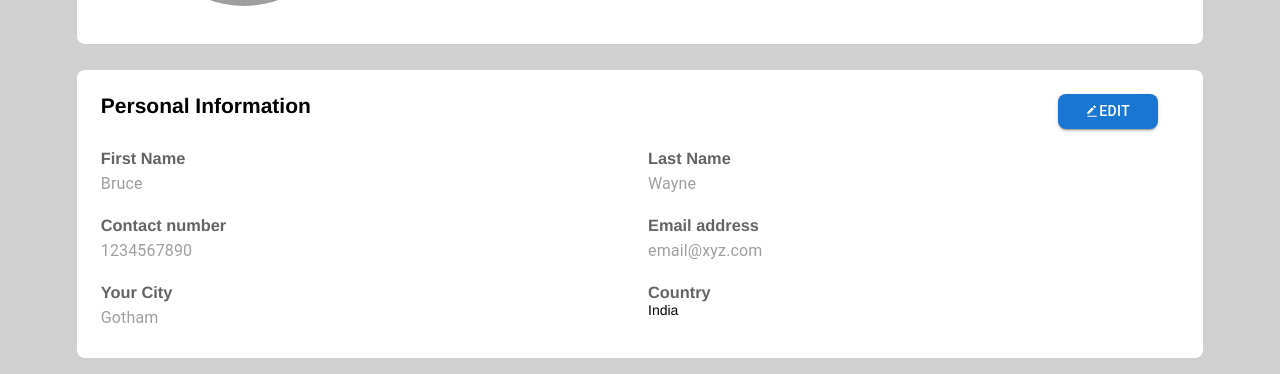
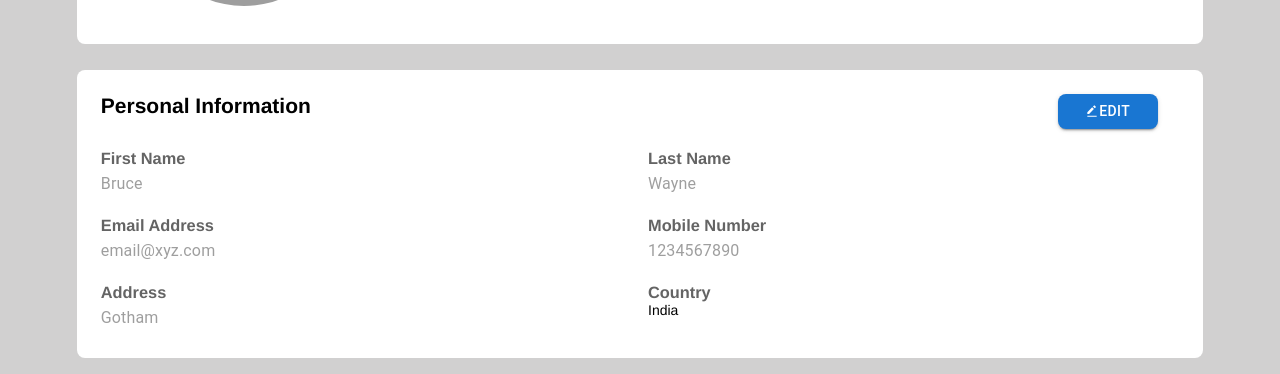
Before and after one commit to rahuljadav21/safarsujhao, a React (Create React App) app in the folder frontend/: page /dashboard in a window 1280 px wide. Shown: the part 426-800 px from the top of the page. Built offline with nearby package versions, Linux system fonts and the light colour scheme; no server answers; grey boxes are pictures that could not be loaded.

Commit message:
made changes to deshboad edit button

```diff
--- a/frontend/src/components/DestinationPhotos/DestinationPhotos.jsx
+++ b/frontend/src/components/DestinationPhotos/DestinationPhotos.jsx
@@ -7,10 +7,10 @@ function DestinationPhotos(props) {
     console.log(props)
     const renderPhotos = () =>{
         if(props.images){
-          props.images.map((e)=>{
+          props.images.map((e) => {
             slides.push(
             <swiper-slide>
-                    <img style={{width:"100%",height:"100%",objectFit:"cover"}} src= {e.url} />
+                    <img style={{width:"100%",height:"100%",objectFit:"cover"}} src= {e.url} alt={e.alt} />
             </swiper-slide>
             )
           })
--- a/frontend/src/pages/Contact/ContactUs.jsx
+++ b/frontend/src/pages/Contact/ContactUs.jsx
@@ -12,7 +12,7 @@ function ContactUs() {
             className="formBackground"
         >
             <div className='mainForm'>
-                <div className='space'></div>
+                <div>
                     <div className='formHead'>
                         <h1 className='formHeading'> Get in Touch </h1>
                         <p> We will answer your issues shorlty </p>
@@ -36,7 +36,6 @@ function ContactUs() {
                             label="Describe Your Issue"
                             multiline
                             rows={4}
-                        maxRows={4}
                             required
                         />
                         <Button variant="contained"
@@ -47,6 +46,7 @@ function ContactUs() {
                         </Button>
                     </Box>
                 </div>
+            </div>
         </Box>
     )
 }
--- a/frontend/src/pages/Deshboard/Dashboard.jsx
+++ b/frontend/src/pages/Deshboard/Dashboard.jsx
@@ -3,7 +3,8 @@ import "./Dashboard.css";
 import Box from '@mui/material/Box';
 import Grid from '@mui/material/Grid';
 import { BiSolidEditAlt } from "react-icons/bi"
-import TextField from '@mui/material/TextField';
+import ChangeCircleIcon from '@mui/icons-material/ChangeCircle';
+import { TextField, Container } from '@mui/material';
 import Button from '@mui/material/Button';
 import { useState } from 'react';
 
@@ -66,11 +67,28 @@ const user = {
   img: 'https://images.unsplash.com/photo-1531259683007-016a7b628fc3?ixlib=rb-4.0.3&ixid=M3wxMjA3fDB8MHxwaG90by1wYWdlfHx8fGVufDB8fHx8fA%3D%3D&auto=format&fit=crop&w=387&q=80',
 }
 
-
+const fromField = [
+  { name: "First Name", type: "text", linkid: "firstname" },
+  { name: "Last Name", type: "text", linkid: "lastname" },
+  { name: "Email Address", type: "email", linkid: "email" },
+  { name: "Mobile Number", type: "text", linkid: "mobile" },
+  { name: "Address", type: "text", linkid: "address" },
+];
 
 function Dashboard() {
 
   const [disabledVal, setDisabledVal] = useState(true);
+
+  const handleUpdate = (event) => {
+    setDisabledVal(!disabledVal);
+    event.preventDefault();
+    if(!disabledVal){
+      const form = event.target;
+      const formData = new FormData(form);
+
+      console.log(formData);
+    }
+  }
 
   return (
     <div className='dashboard'>
@@ -90,60 +108,48 @@ function Dashboard() {
         > <BiSolidEditAlt /> Edit </Button>
       </div>
 
-      <div className='profileInfo'>
+      <form onSubmit={handleUpdate} component="form"  className='profileInfo'>
         <div className='personalHeading'>
           <h2> Personal Information </h2>
+          {disabledVal ? (
             <Button
+              type='submit'
               variant='contained'
               className='editButton'
-            onClick={() => setDisabledVal(!disabledVal)}
             > <BiSolidEditAlt /> Edit </Button>
+          ) : (
+            <Button
+              type='submit'
+              variant='contained'
+              className='editButton'
+            > <ChangeCircleIcon /> Update </Button>
+
+          )
+          }
+
         </div>
         <div className='info'>
           <Box sx={{ flexGrow: 1 }}>
             <Grid container spacing={2}>
-              <Grid item xs={6}>
-                <h3>First Name</h3>
-                <TextField variant='standard' className='profileFields'
+              {fromField.map((item) => {
+                let defaultValue;
+                defaultValue = user[item.linkid];
+
+                return (
+                  <Grid item xs={6} key={item.linkid}>
+                    <h3>{item.name}</h3>
+                    <TextField
+                      variant='standard'
+                      className='profileFields'
                       InputProps={{ disableUnderline: true }}
-                  defaultValue={user.firstname}
+                      defaultValue={defaultValue}
+                      name={item.linkid}
                       disabled={disabledVal}
                     />
                   </Grid>
-              <Grid item xs={6}>
-                <h3>Last Name</h3>
-                <TextField variant='standard' className='profileFields'
-                  InputProps={{ disableUnderline: true }}
-                  defaultValue={user.lastname}
-                  disabled={disabledVal}
-                />
-              </Grid>
-              <Grid item xs={6}>
-                <h3>Contact number</h3>
-                <TextField variant='standard' className='profileFields'
-                  InputProps={{ disableUnderline: true }}
-                  defaultValue={user.mobile}
-                  disabled={disabledVal}
-                />
-              </Grid>
-              <Grid item xs={6}>
-                <h3>Email address</h3>
-                <TextField variant='standard' className='profileFields'
-                  InputProps={{ disableUnderline: true }}
-                  defaultValue={user.email}
-                  disabled={disabledVal}
-                />
-              </Grid>
-              <Grid item xs={6}>
-                <h3>Your City</h3>
-                <TextField variant='standard' className='profileFields'
-                  InputProps={{ disableUnderline: true }}
-                  defaultValue={user.address}
-                  multiline
-                  maxRows={4}
-                  disabled={disabledVal}
-                />
-              </Grid>
+                );
+              })}
+
               <Grid item xs={6}>
                 <h3>Country</h3>
                 <p>India</p>
@@ -151,8 +157,7 @@ function Dashboard() {
             </Grid>
           </Box>
         </div>
-
-      </div>
+      </form>
 
       <div className='plannedTrips'>
         <h2> Your Planned Trips </h2>
```
Lines whose indentation alone changed are shown as unchanged.
